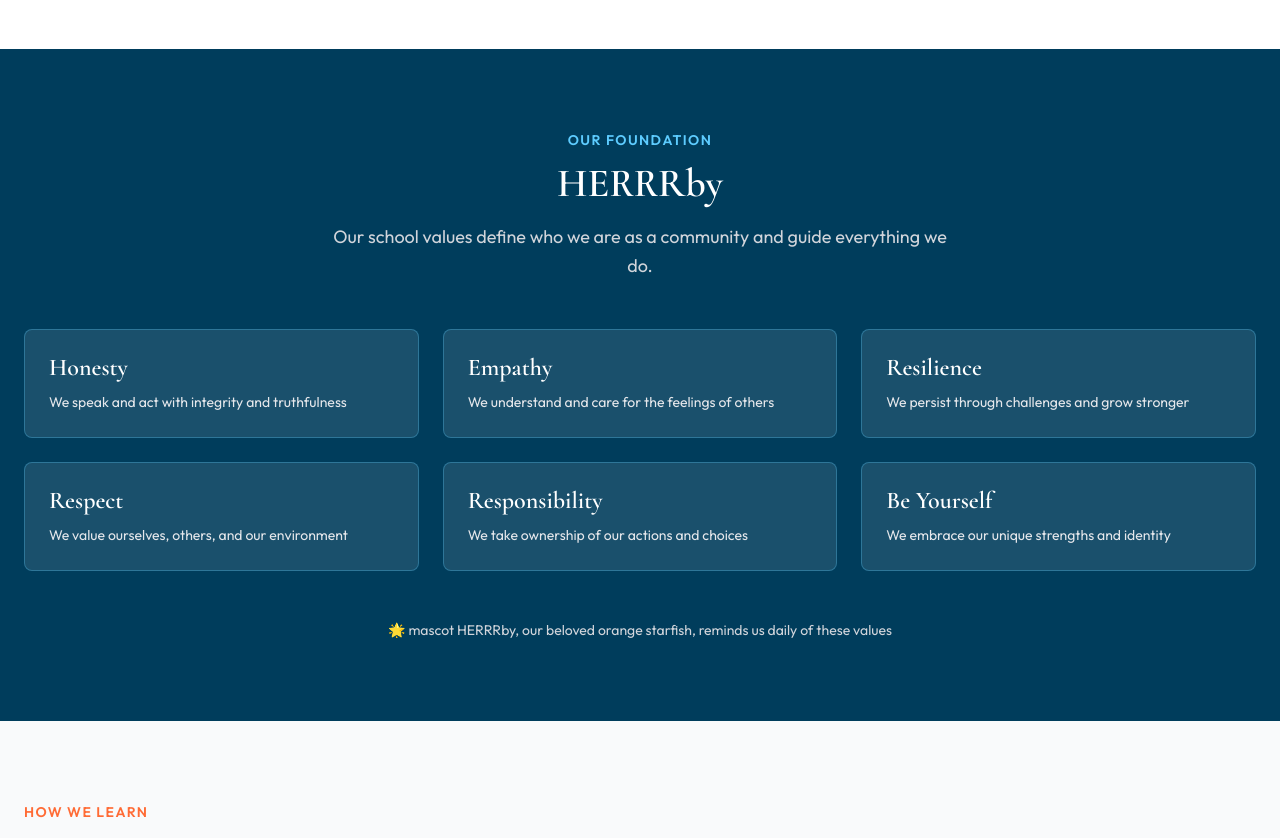
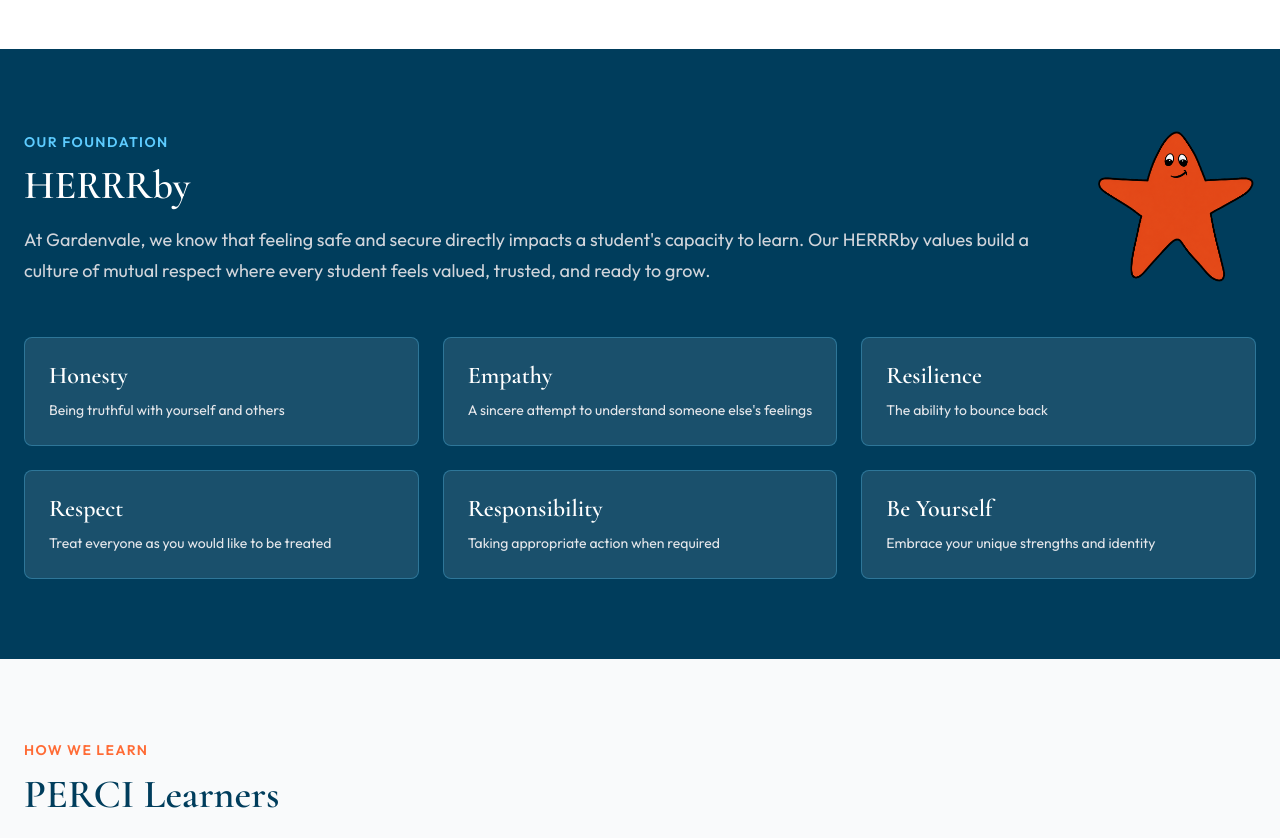
Before and after one commit to tylertrevaskis-boop/gardenvale-ps-website, a Next.js app: page / in a window 1280 px wide. Shown: the part 760-1598 px from the top of the page. Built offline with nearby package versions, Linux system fonts and the light colour scheme.

Commit message:
Replace HERRRby text with mascot image

```diff
--- a/components/HERRRby.tsx
+++ b/components/HERRRby.tsx
@@ -1,17 +1,23 @@
 export default function HERRRby() {
-  const values = [{title:'Honesty',description:'We speak and act with integrity and truthfulness'},{title:'Empathy',description:'We understand and care for the feelings of others'},{title:'Resilience',description:'We persist through challenges and grow stronger'},{title:'Respect',description:'We value ourselves, others, and our environment'},{title:'Responsibility',description:'We take ownership of our actions and choices'},{title:'Be Yourself',description:'We embrace our unique strengths and identity'}];
+  const values = [{title:'Honesty',description:'Being truthful with yourself and others'},{title:'Empathy',description:'A sincere attempt to understand someone else\'s feelings'},{title:'Resilience',description:'The ability to bounce back'},{title:'Respect',description:'Treat everyone as you would like to be treated'},{title:'Responsibility',description:'Taking appropriate action when required'},{title:'Be Yourself',description:'Embrace your unique strengths and identity'}];
   return (
     <section style={{backgroundColor:'#003D5C',padding:'5rem 0'}}>
       <div style={{maxWidth:'1280px',margin:'0 auto',padding:'0 1.5rem'}}>
-        <div style={{textAlign:'center',marginBottom:'3rem'}}>
-          <p style={{color:'#5DCCFF',fontSize:'0.875rem',fontWeight:600,textTransform:'uppercase',letterSpacing:'0.1em',marginBottom:'0.5rem'}}>Our Foundation</p>
-          <h2 style={{color:'white',fontFamily:'Cormorant Garamond, serif',marginBottom:'1rem'}}>HERRRby</h2>
-          <p style={{color:'#d1d5db',maxWidth:'40rem',margin:'0 auto',fontSize:'1.125rem'}}>Our school values define who we are as a community and guide everything we do.</p>
+        <div style={{display:'grid',gridTemplateColumns:'1fr auto',gap:'3rem',alignItems:'center',marginBottom:'3rem'}}>
+          <div>
+            <p style={{color:'#5DCCFF',fontSize:'0.875rem',fontWeight:600,textTransform:'uppercase',letterSpacing:'0.1em',marginBottom:'0.5rem'}}>Our Foundation</p>
+            <h2 style={{color:'white',fontFamily:'Cormorant Garamond, serif',marginBottom:'1rem'}}>HERRRby</h2>
+            <p style={{color:'#d1d5db',fontSize:'1.125rem',lineHeight:1.7}}>
+              At Gardenvale, we know that feeling safe and secure directly impacts a student's capacity to learn. Our HERRRby values build a culture of mutual respect where every student feels valued, trusted, and ready to grow.
+            </p>
+          </div>
+          <div>
+            <img src="/images/HERRRbyNoBG.png" alt="HERRRby the starfish mascot" style={{height:'160px',width:'auto',objectFit:'contain'}} />
+          </div>
         </div>
         <div style={{display:'grid',gridTemplateColumns:'repeat(3,1fr)',gap:'1.5rem'}}>
           {values.map((v,i) => <div key={i} style={{backgroundColor:'rgba(255,255,255,0.1)',borderRadius:'8px',padding:'1.5rem',border:'1px solid rgba(93,204,255,0.3)'}}><h3 style={{color:'white',fontFamily:'Cormorant Garamond, serif',fontSize:'1.5rem',marginBottom:'0.5rem'}}>{v.title}</h3><p style={{color:'#e5e7eb',fontSize:'0.875rem',lineHeight:1.6}}>{v.description}</p></div>)}
         </div>
-        <div style={{marginTop:'3rem',textAlign:'center'}}><p style={{color:'#d1d5db',fontSize:'0.875rem'}}>🌟 mascot HERRRby, our beloved orange starfish, reminds us daily of these values</p></div>
       </div>
     </section>
   );
```
